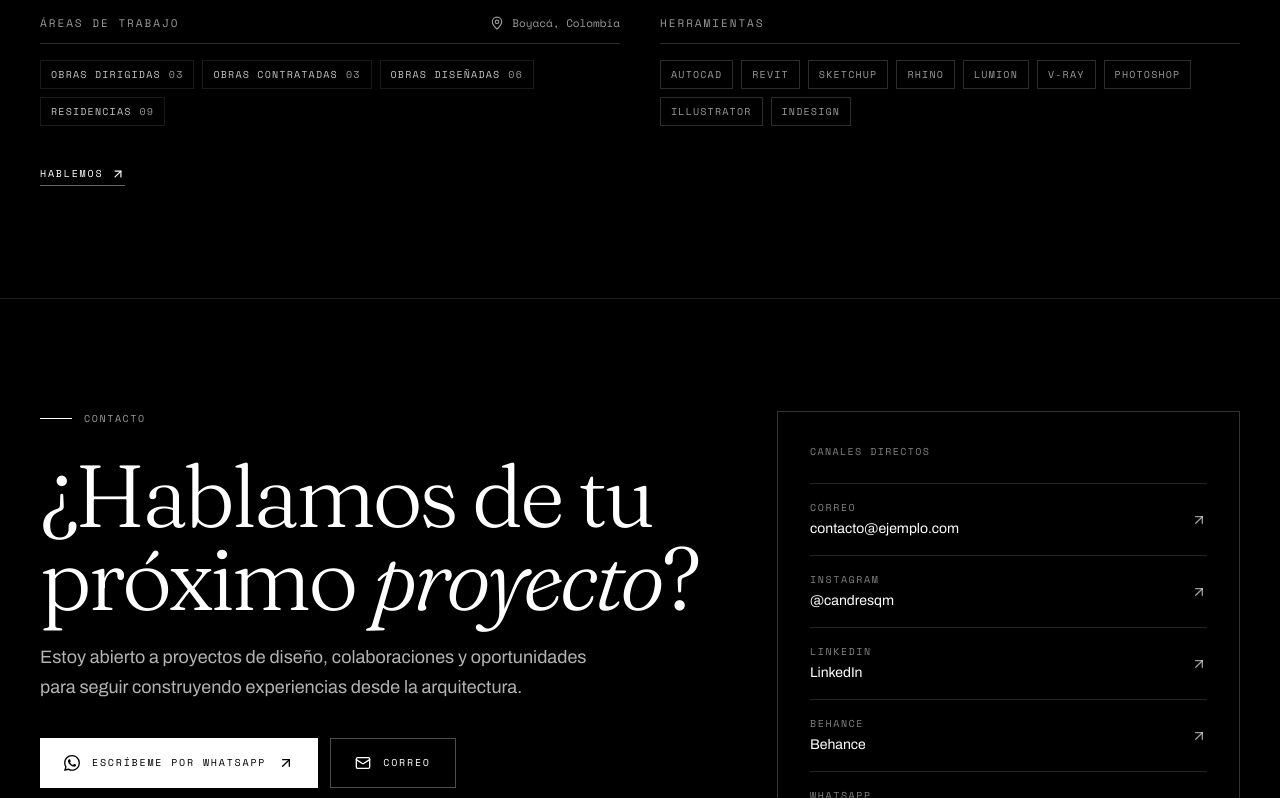
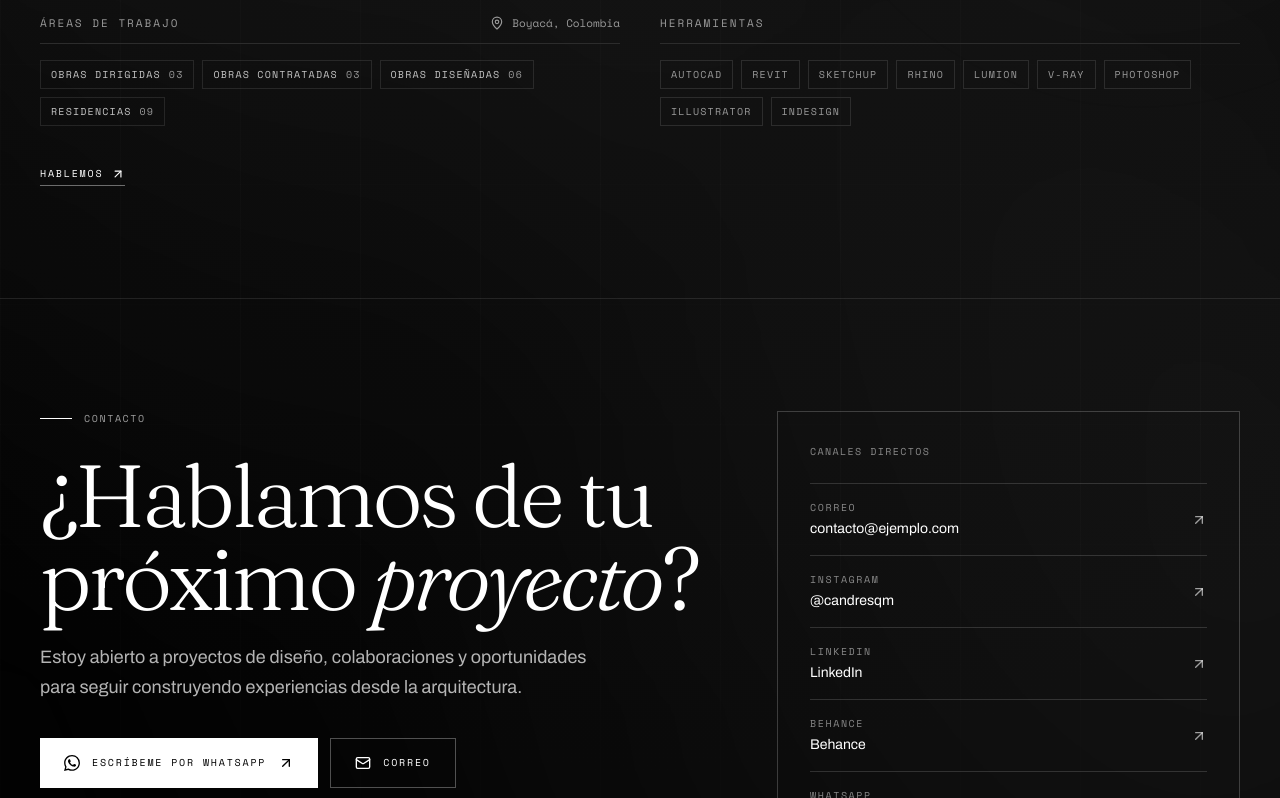
Before and after one commit to samuelVega29/arq-camiloquiroga, a React (Vite) app: page / in a window 1280 px wide. Shown: the part 3637-4435 px from the top of the page. Built offline with nearby package versions, Linux system fonts and the light colour scheme; no server answers; the database is empty.

Commit message:
Agregar fondo atmosferico interactivo al scroll

```diff
--- a/src/App.jsx
+++ b/src/App.jsx
@@ -6,6 +6,7 @@ import ServiceDetail from './components/ServiceDetail'
 import Approach from './components/Approach'
 import About from './components/About'
 import Contact from './components/Contact'
+import ScrollAtmosphere from './components/ScrollAtmosphere'
 import Footer from './components/Footer'
 import WhatsAppButton from './components/WhatsAppButton'
 import LoginModal from './components/LoginModal'
@@ -327,9 +328,11 @@ export default function App() {
             onDeletePublication={remove}
             onRetry={refresh}
           />
-          <Approach />
-          <About />
-          <Contact />
+          <ScrollAtmosphere>
+            <Approach />
+            <About />
+            <Contact />
+          </ScrollAtmosphere>
         </main>
       )}
 
--- a/src/components/Contact.jsx
+++ b/src/components/Contact.jsx
@@ -6,7 +6,7 @@ import WhatsAppIcon from './WhatsAppIcon'
 
 export default function Contact() {
   return (
-    <section id="contacto" className="border-t border-white/10 bg-black py-20 text-white sm:py-28">
+    <section id="contacto" className="border-t border-white/10 py-20 text-white sm:py-28">
       <div className="section-shell">
         <div className="grid gap-14 lg:grid-cols-12 lg:gap-16">
           <Reveal className="lg:col-span-7">
--- /dev/null
+++ b/src/components/ScrollAtmosphere.jsx
@@ -0,0 +1,51 @@
+import { useEffect, useRef } from 'react'
+
+export default function ScrollAtmosphere({ children }) {
+  const ref = useRef(null)
+
+  useEffect(() => {
+    const node = ref.current
+    if (!node) return
+
+    if (window.matchMedia('(prefers-reduced-motion: reduce)').matches) {
+      node.style.setProperty('--scroll', '0.35')
+      return
+    }
+
+    let frame = 0
+
+    const update = () => {
+      frame = 0
+      const rect = node.getBoundingClientRect()
+      const viewport = window.innerHeight || 1
+      const progress = Math.min(
+        1,
+        Math.max(0, (viewport - rect.top) / (rect.height + viewport)),
+      )
+      node.style.setProperty('--scroll', progress.toFixed(3))
+    }
+
+    const requestUpdate = () => {
+      if (frame) return
+      frame = window.requestAnimationFrame(update)
+    }
+
+    update()
+    window.addEventListener('scroll', requestUpdate, { passive: true })
+    window.addEventListener('resize', requestUpdate)
+
+    return () => {
+      if (frame) window.cancelAnimationFrame(frame)
+      window.removeEventListener('scroll', requestUpdate)
+      window.removeEventListener('resize', requestUpdate)
+    }
+  }, [])
+
+  return (
+    <div ref={ref} className="atmosphere relative overflow-hidden">
+      <div className="atmosphere-glow atmosphere-glow-a" aria-hidden="true" />
+      <div className="atmosphere-glow atmosphere-glow-b" aria-hidden="true" />
+      <div className="relative z-10">{children}</div>
+    </div>
+  )
+}
--- a/src/index.css
+++ b/src/index.css
@@ -95,6 +95,123 @@
   .mask-fade-bottom {
     mask-image: linear-gradient(to bottom, black 70%, transparent 100%);
     -webkit-mask-image: linear-gradient(to bottom, black 70%, transparent 100%);
+  }
+
+  .atmosphere {
+    --scroll: 0;
+    position: relative;
+    isolation: isolate;
+    background:
+      radial-gradient(130% 90% at 50% 0%, #111111 0%, #060606 48%, #020202 100%),
+      linear-gradient(180deg, #020202 0%, #0d0d0d 24%, #151515 52%, #080808 78%, #020202 100%);
+  }
+
+  .atmosphere::before {
+    content: "";
+    position: absolute;
+    inset: -25%;
+    z-index: 0;
+    pointer-events: none;
+    background:
+      radial-gradient(
+        ellipse at 18% calc(12% + var(--scroll) * 55%),
+        rgba(255, 255, 255, 0.11),
+        transparent 42%
+      ),
+      radial-gradient(
+        ellipse at 82% calc(88% - var(--scroll) * 45%),
+        rgba(255, 255, 255, 0.075),
+        transparent 38%
+      ),
+      radial-gradient(
+        ellipse at 50% calc(45% + var(--scroll) * 20%),
+        rgba(255, 255, 255, 0.05),
+        transparent 55%
+      );
+    filter: blur(55px);
+    transform: translate3d(
+      calc((var(--scroll) - 0.5) * -3vw),
+      calc(var(--scroll) * -5vh),
+      0
+    ) scale(1.08);
+    opacity: 0.9;
+    will-change: transform;
+  }
+
+  .atmosphere::after {
+    content: "";
+    position: absolute;
+    inset: 0;
+    z-index: 0;
+    pointer-events: none;
+    background-image:
+      linear-gradient(to right, rgba(255, 255, 255, 0.035) 1px, transparent 1px),
+      linear-gradient(to bottom, rgba(255, 255, 255, 0.025) 1px, transparent 1px);
+    background-size: 120px 120px;
+    mask-image: linear-gradient(to bottom, transparent 0%, black 18%, black 82%, transparent 100%);
+    -webkit-mask-image: linear-gradient(
+      to bottom,
+      transparent 0%,
+      black 18%,
+      black 82%,
+      transparent 100%
+    );
+    transform: translate3d(0, calc(var(--scroll) * -90px), 0);
+    opacity: 0.55;
+    will-change: transform;
+  }
+
+  .atmosphere-glow {
+    position: absolute;
+    z-index: 0;
+    border-radius: 9999px;
+    pointer-events: none;
+    filter: blur(90px);
+    will-change: transform, opacity;
+  }
+
+  .atmosphere-glow-a {
+    left: -12%;
+    top: 10%;
+    width: 46vw;
+    height: 46vw;
+    min-width: 320px;
+    min-height: 320px;
+    background: radial-gradient(
+      circle,
+      rgba(255, 255, 255, 0.12),
+      rgba(255, 255, 255, 0) 70%
+    );
+    transform: translate3d(calc(var(--scroll) * 8vw), calc(var(--scroll) * 16vh), 0)
+      scale(1.12);
+    animation: atmosphere-pulse 16s ease-in-out infinite alternate;
+  }
+
+  .atmosphere-glow-b {
+    right: -14%;
+    top: 44%;
+    width: 44vw;
+    height: 44vw;
+    min-width: 300px;
+    min-height: 300px;
+    background: radial-gradient(
+      circle,
+      rgba(255, 255, 255, 0.08),
+      rgba(255, 255, 255, 0) 72%
+    );
+    transform: translate3d(calc(var(--scroll) * -7vw), calc(var(--scroll) * -12vh), 0)
+      scale(1.18);
+    animation: atmosphere-pulse 20s ease-in-out infinite alternate-reverse;
+  }
+}
+
+@keyframes atmosphere-pulse {
+  0%,
+  100% {
+    opacity: 0.3;
+  }
+  50% {
+    opacity: 0.58;
   }
 }
 
@@ -208,6 +325,13 @@ dialog[open] {
     animation: none;
   }
 
+  .atmosphere::before,
+  .atmosphere::after,
+  .atmosphere-glow {
+    animation: none;
+    transform: none;
+  }
+
   *,
   *::before,
   *::after {
```
